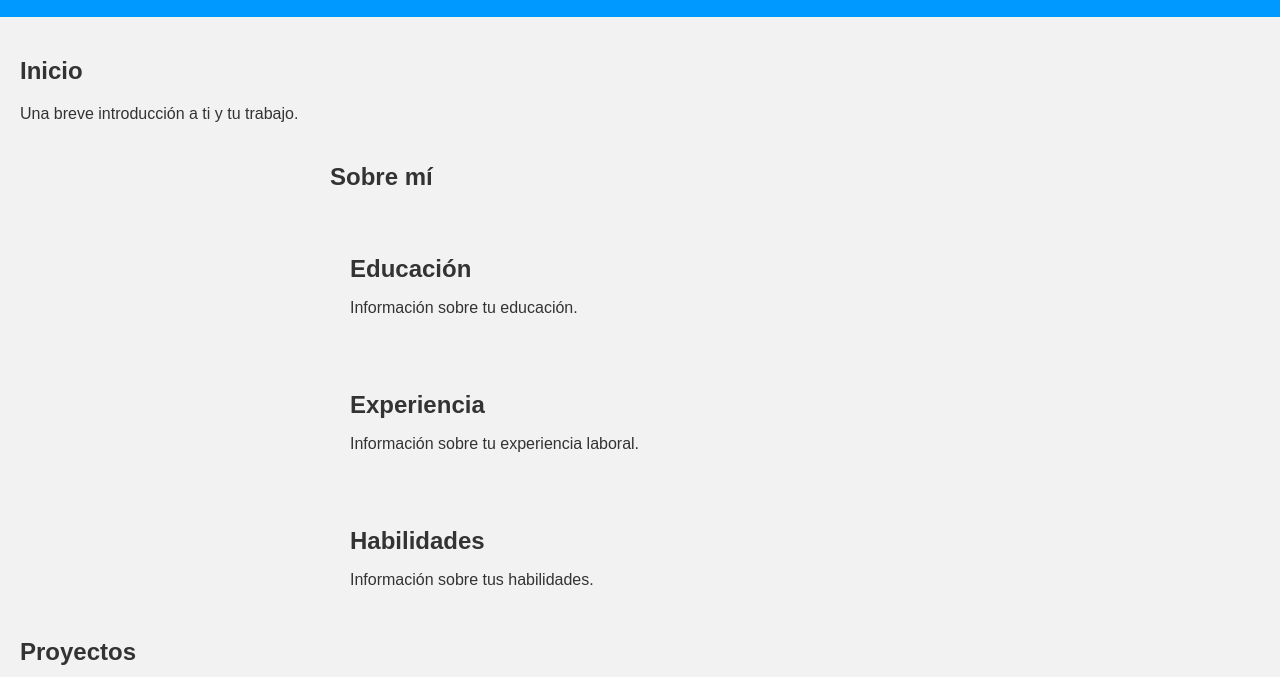
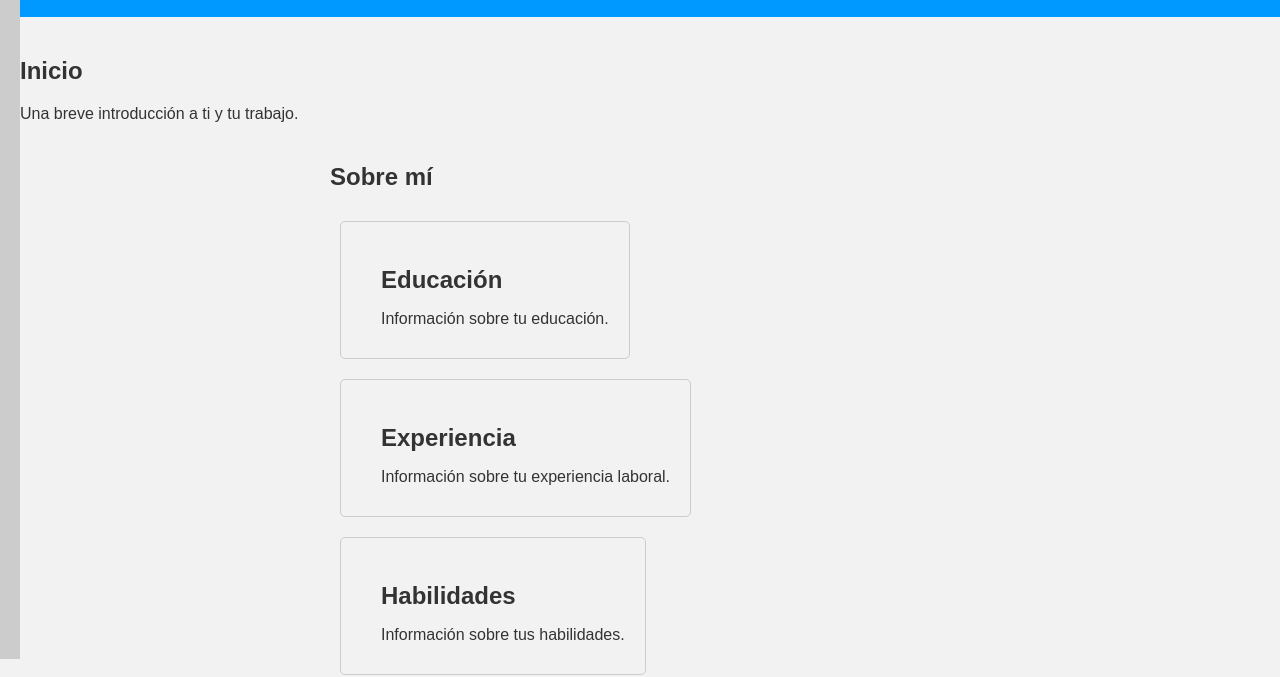
Before and after one commit to HidalgoFabrizio7/Portafolio, a plain HTML site: page index.html in a window 1280 px wide. Shown: the part 141-818 px from the top of the page. Drawn offline with Linux system fonts and the light colour scheme.

Commit message:
Update style.css
agregando pseudo elemento para sangría

```diff
--- a/style.css
+++ b/style.css
@@ -41,20 +41,37 @@ section {
 }
 
 #sobre-mi {
-  display: grid;
-  grid-template-columns: 1fr;
+  display: flex;
+  flex-direction: column;
+  align-items: flex-start; /* Cambiar a flex-start para alinear a la izquierda */
   width: 50%;
   margin: 0 auto;
 }
 
 .bloque {
+  margin: 10px;
   padding: 20px;
-  text-align: justify;
+  border: 1px solid #ccc;
+  border-radius: 5px;
+  /* Añadir sangría al principio */
+  padding-left: 40px;
 }
 
 h3 {
   font-size: 1.5em;
   margin-bottom: 10px;
+}
+
+/* Simular sangría con pseudo-elemento */
+.bloque::before {
+  content: "";
+  display: block;
+  position: absolute;
+  top: 0;
+  left: 0;
+  width: 20px;
+  height: 100%;
+  background-color: #ccc;
 }
 
 h2 {
```
